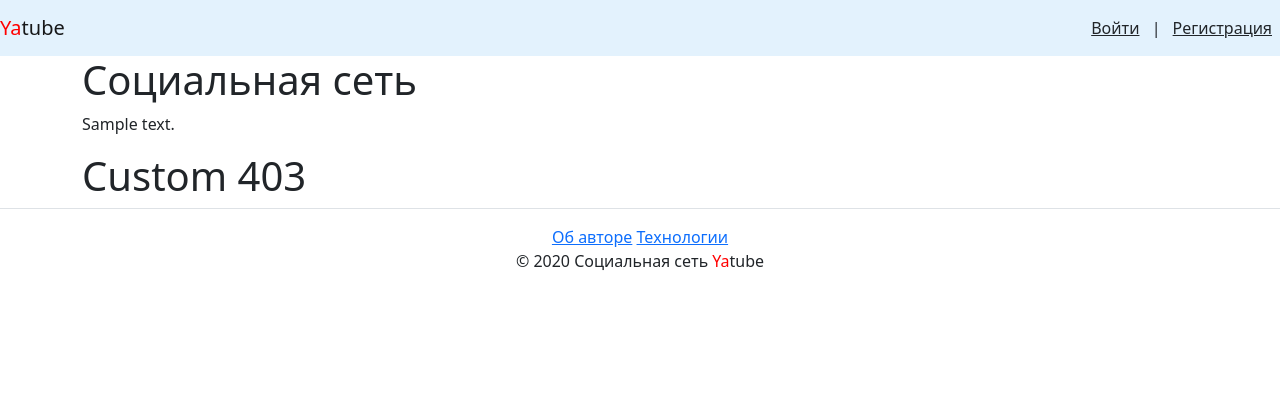
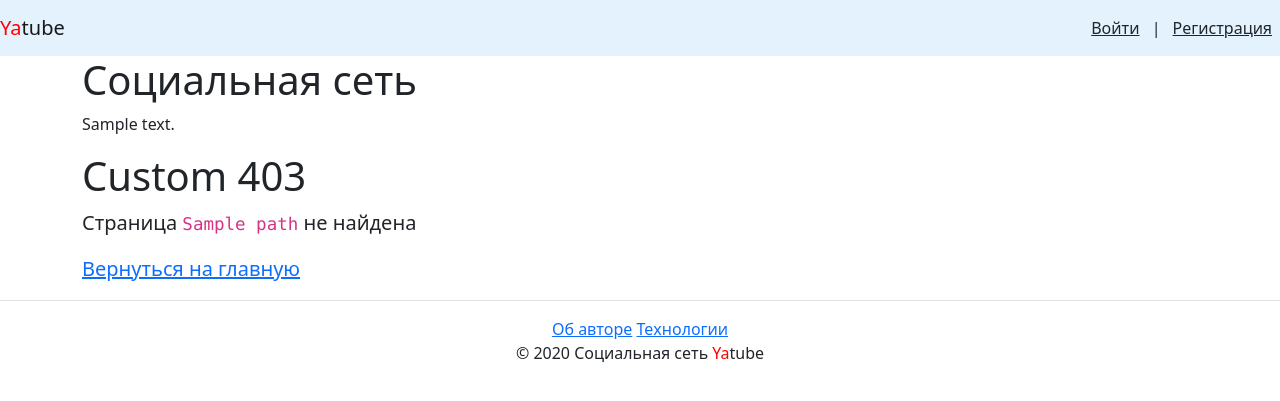
Before and after one commit to zhuksa/hw05_final, a Django app: template yatube/templates/core/403.html in a window 1280 px wide. Shown: the top 401 px of the page. Run offline with Django 4.2, Linux system fonts and the light colour scheme; the template is opened without the code that fills it: most values are stand-ins (such as "Sample title", 1, 10 or a date in 2020); some libraries are stand-ins or nearby versions.

Commit message:
Социальная сеть_036

```diff
--- a/yatube/templates/core/403.html
+++ b/yatube/templates/core/403.html
@@ -2,4 +2,6 @@
 {% block title %}Custom 403{% endblock %}
 {% block content %}
     <h1>Custom 403</h1>
+    <p class="lead">Страница <code>{{ path }}</code> не найдена</p>
+    <p class="lead"><a href="{% url 'posts:index' %}">Вернуться на главную</a></p>
 {% endblock %}
```
